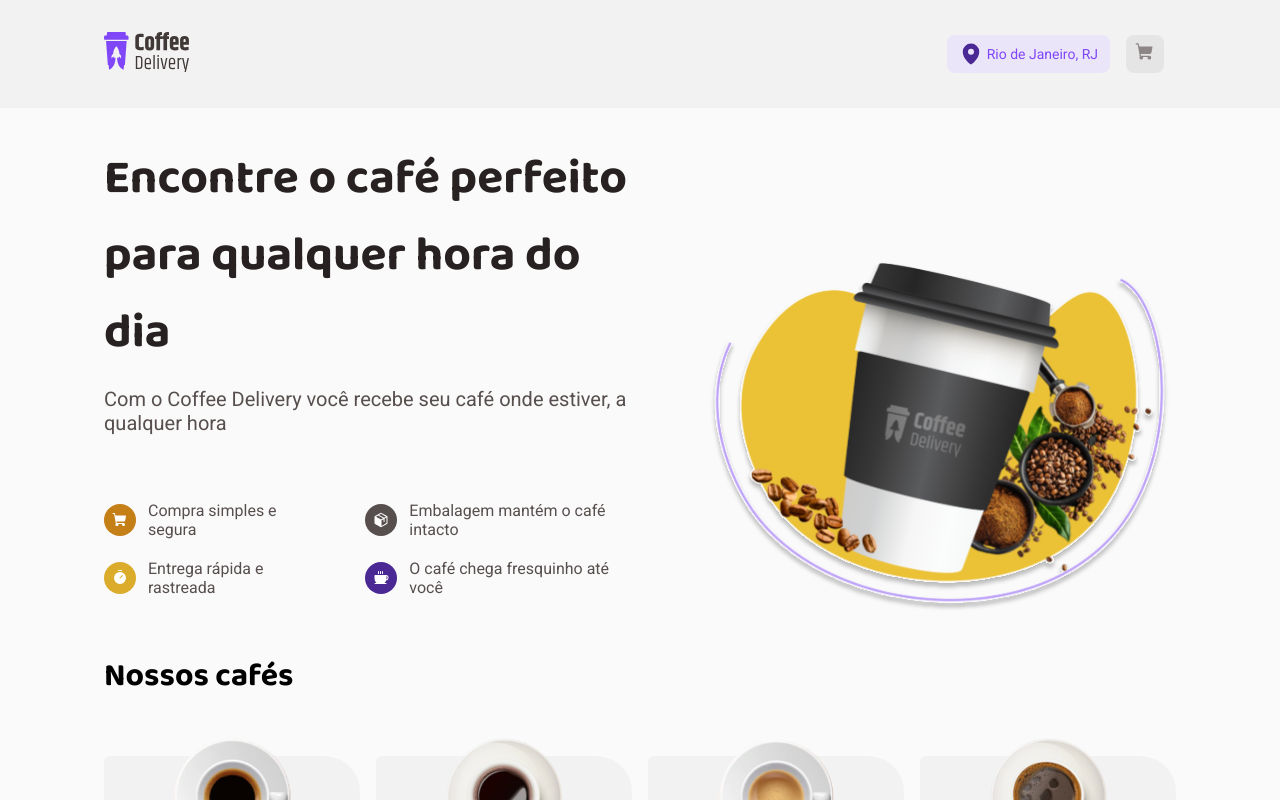
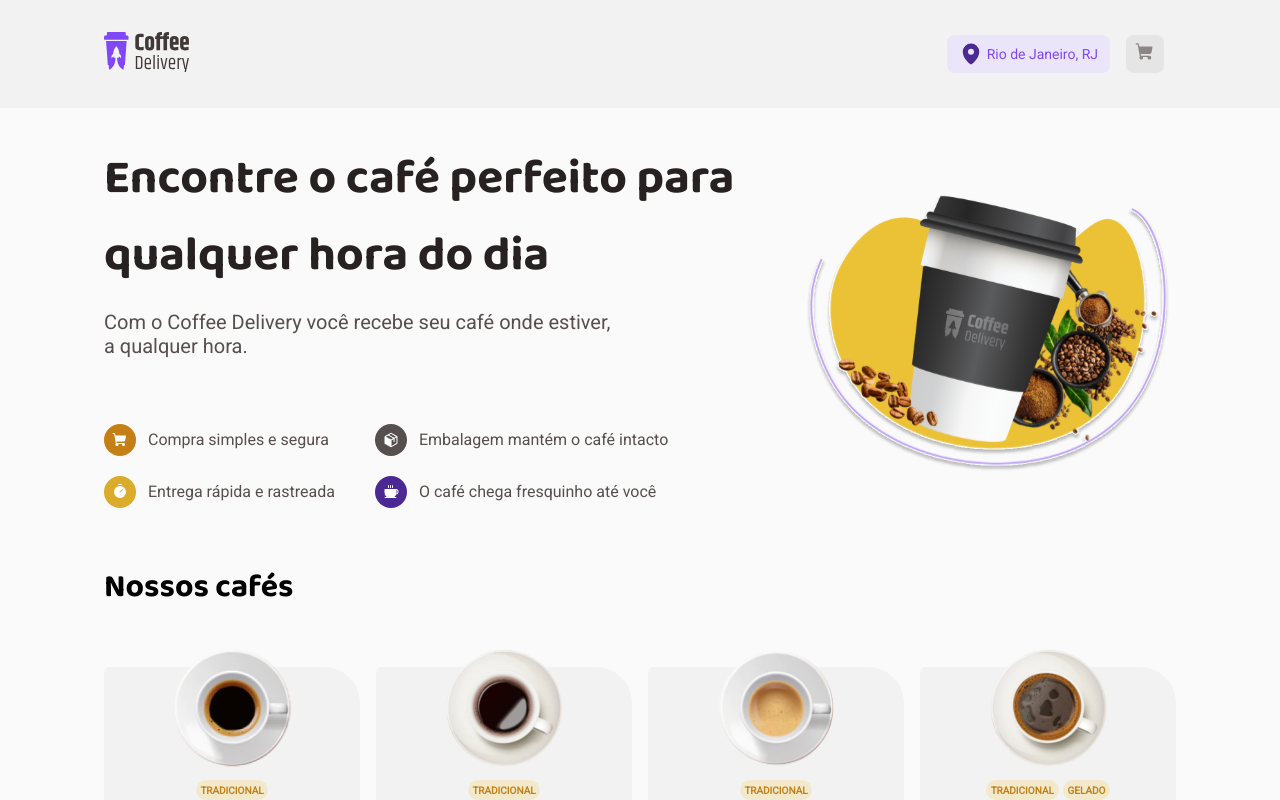
Before and after one commit to erickmarquesc/CoffeeDelivery, a React (Vite) app: page /#/ in a window 1280 px wide. Shown: the top 800 px of the page. Built offline with nearby package versions, Linux system fonts and the light colour scheme.

Commit message:
style: :lipstick: update UI

```diff
--- a/src/pages/Home/components/HeroSection/index.tsx
+++ b/src/components/HeroSection/index.tsx
@@ -1,6 +1,6 @@
 import { HeroSectionConteiner, ServicesHero, TitleHeroContent } from "./styles";
 import { Package, Coffee, ShoppingCart, Timer } from "phosphor-react";
-import marketingImg from "../../../../assets/Imagem.svg";
+import marketingImg from "../../assets/Imagem.svg";
 
 export function HeroSection() {
   return (
@@ -10,8 +10,8 @@ export function HeroSection() {
           Encontre o café perfeito para qualquer hora do dia
         </h1>
         <p className="subtitle">
-          Com o Coffee Delivery você recebe seu café onde estiver, a
-          qualquer hora
+          Com o Coffee Delivery você recebe seu café onde estiver, <br />
+          a qualquer hora.
         </p>
 
         <ServicesHero>
--- a/src/pages/Home/components/HeroSection/styles.ts
+++ b/src/components/HeroSection/styles.ts
@@ -5,23 +5,21 @@ export const HeroSectionConteiner = styled.div`
   display: flex;
   align-items: center;
   margin-bottom: 34px;
+  flex-wrap: wrap;
 
   @media(max-width:800px){
     flex-direction: column;
-
   }
 
   .img {
-    height: 22.5rem;
-    width: 29.75rem;
-    align-self: flex-end;
+    height: 19.5rem;
+    width: 23.5rem;
   };
 `
 
 export const TitleHeroContent = styled.div`
-  @media(min-width:900px){
-    width: 36.75rem;
-  }
+  max-width: 40rem;
+
   .title {
     margin-bottom: 16px;
     font: normal 3rem 'Baloo 2', sans-serif;
@@ -29,7 +27,6 @@ export const TitleHeroContent = styled.div`
 
     @media(max-width:800px){
     font: normal 2rem 'Baloo 2', sans-serif;
-
     }
   };
 
@@ -37,6 +34,11 @@ export const TitleHeroContent = styled.div`
     font-size: 1.25rem;
     margin-bottom: 4.125rem;
     color: ${(props) => props.theme['base-text']};
+
+    @media(max-width:800px){
+        font-size: 1rem;
+
+    }
   };
 `
 
--- a/src/pages/Home/HomeElements.tsx
+++ b/src/pages/Home/HomeElements.tsx
@@ -1,7 +1,7 @@
 import { HomeRoot } from "./HomeRoot";
 import { HomeTitle } from "./Title";
 import { CoffeeList } from "./components/CoffeeSection";
-import { HeroSection } from "./components/HeroSection";
+import { HeroSection } from "../../components/HeroSection";
 
 export const HomeElements = {
   Root: HomeRoot,
```
